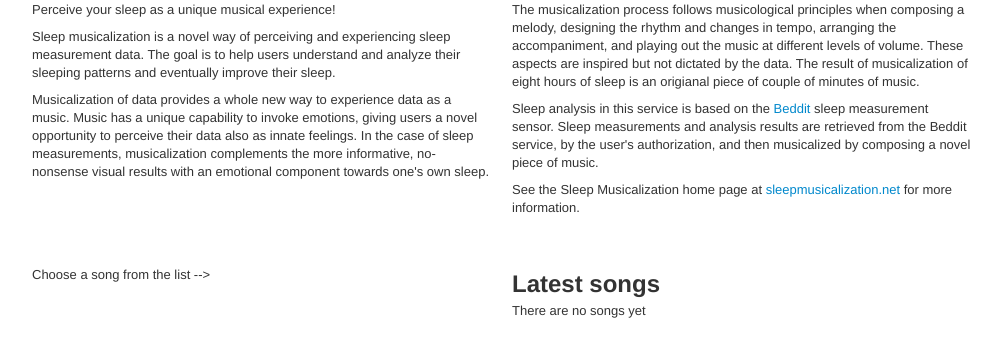
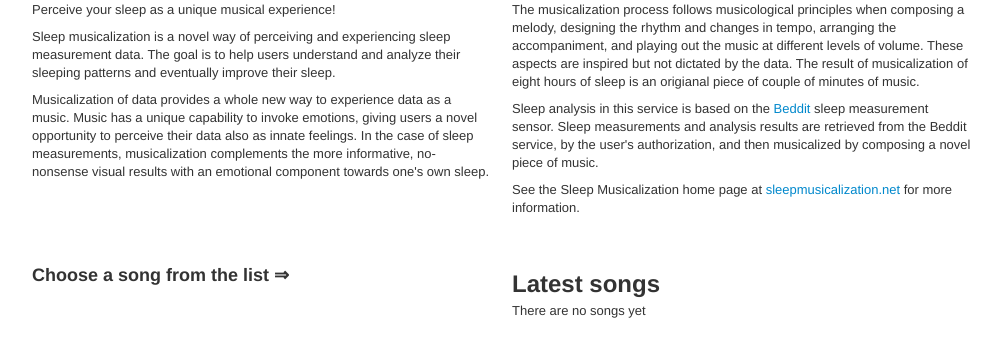
Before and after one commit to jpaalasm/sleep-musicalization-web, a Django app: template webapp/templates/dreamsapp/song.html in a window 1280 px wide. Shown: the part 99-456 px from the top of the page, without its empty margins (138-1139 px from the left). Run offline with Django 3.2, Linux system fonts and the light colour scheme; the template is opened without the code that fills it, so the values that code supplies are empty; some libraries are stand-ins or nearby versions.

Commit message:
Update webapp/templates/dreamsapp/song.html
edited font

```diff
--- a/webapp/templates/dreamsapp/song.html
+++ b/webapp/templates/dreamsapp/song.html
@@ -135,7 +135,7 @@
 
       {% else %}
 
-      	<p>Choose a song from the list --></p>
+      	<p><b><font size="+1">Choose a song from the list &rArr;</font></b></p>
 
       {% endif %}
 
```
